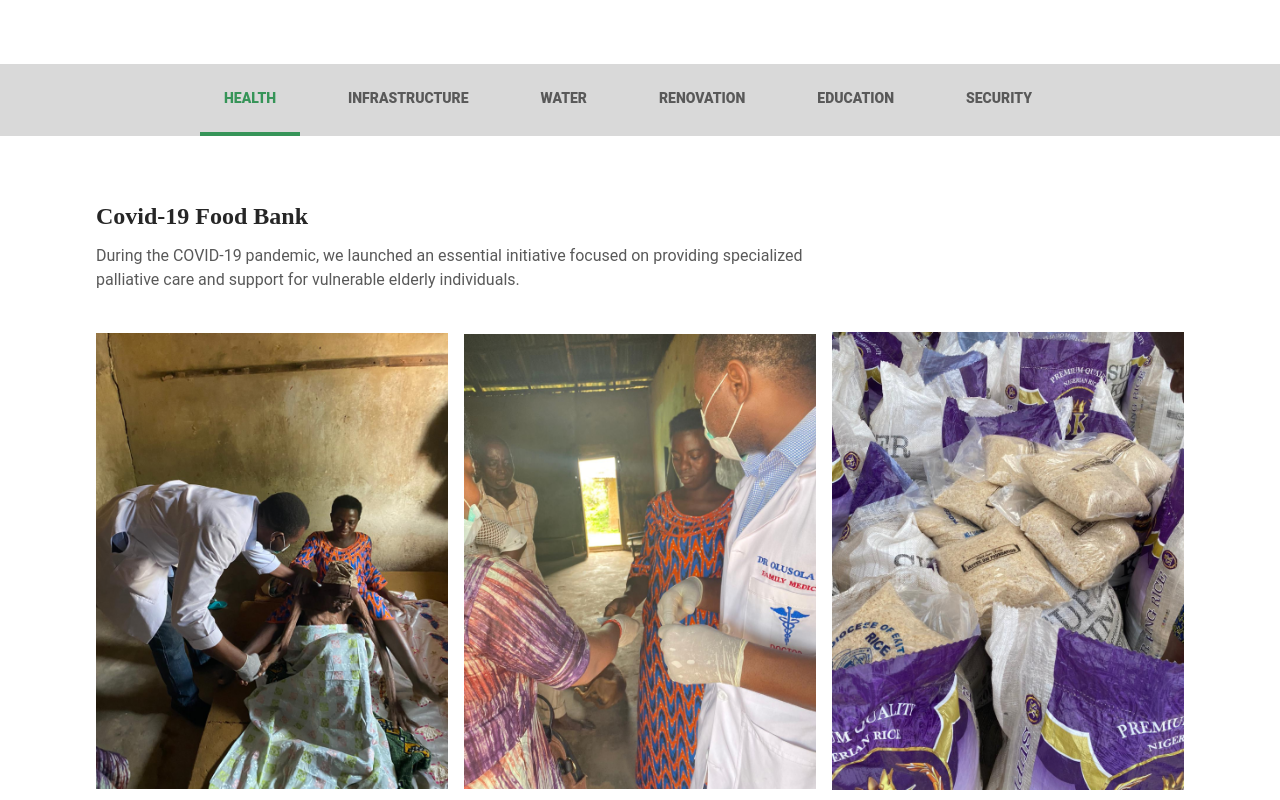
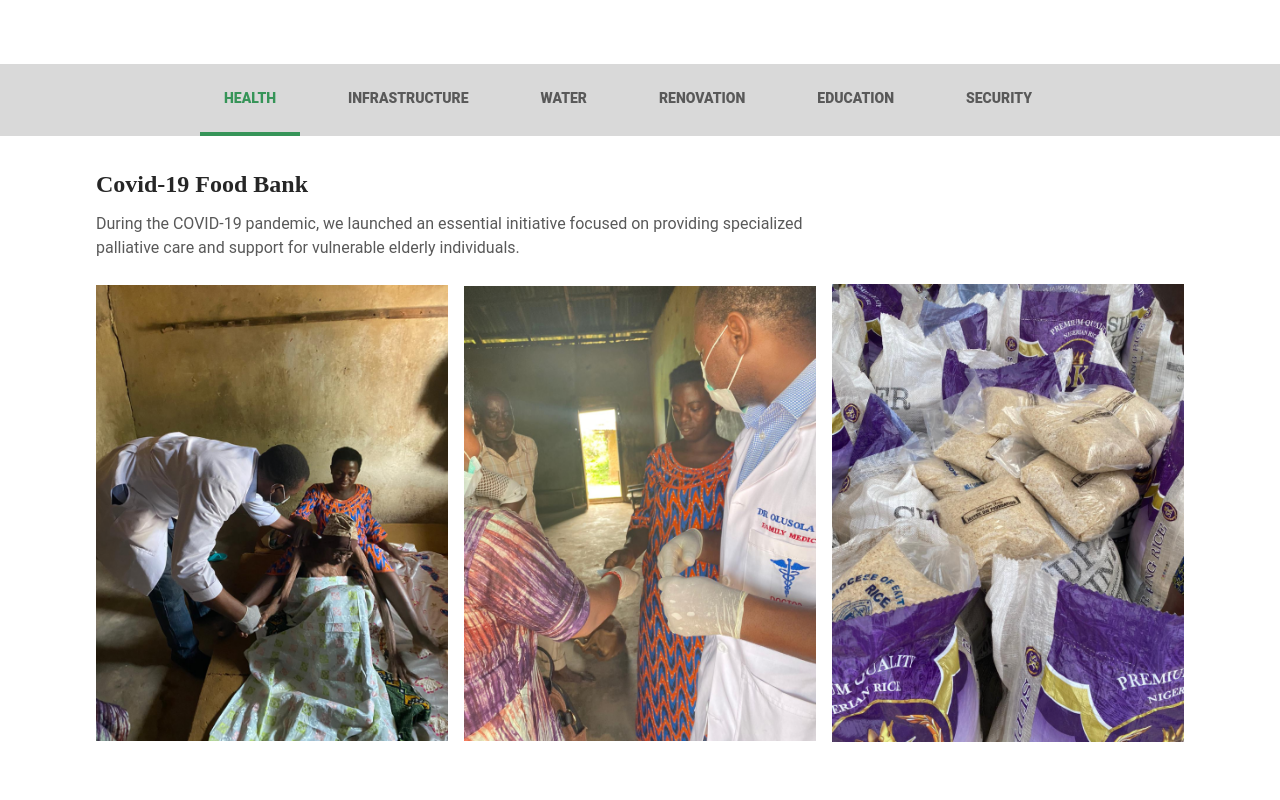
Before and after one commit to Alphalance247/jaytee-ojo-demo-repo, a Next.js app: page /Project/Community in a window 1280 px wide. Shown: the part 920-1720 px from the top of the page. Built offline with nearby package versions, Linux system fonts and the light colour scheme.

Commit message:
tab spacing changes

```diff
--- a/components/OUR-PROJECTS/CommunityProj/Palliative.tsx
+++ b/components/OUR-PROJECTS/CommunityProj/Palliative.tsx
@@ -11,8 +11,8 @@ const Palliative: React.FC<{
   alt3: string;
 }> = ({ text, headings, image1, img2, img3, alt1, alt2, alt3 }) => {
   return (
-    <div className="px-24 py-16 max-sm:p-4 max-md:p-8">
-      <div className="mb-10 max-sm:m-4">
+    <div className="px-24 py-8 max-sm:p-4 max-md:p-8">
+      <div className="mb-6 max-sm:m-4">
         <h2 className=" font-RobotoSlab font-bold text-2xl text-[#262626] mb-3 max-sm:text-xl">
           {headings}
         </h2>
--- a/components/OUR-PROJECTS/CommunityProj/Tech.tsx
+++ b/components/OUR-PROJECTS/CommunityProj/Tech.tsx
@@ -4,8 +4,8 @@ import Image from "next/image";
 const Tech = () => {
   return (
     <div className="p-24 border-t-2 border-[#D9D9D9] max-sm:p-4 max-md:p-8">
-      <div className="flex items-center gap-72 px-16 max-sm:grid max-sm:gap-y-4 max-sm:px-4 max-md:px-8 max-md:gap-20">
-        <div className="flex flex-col gap-y-4 w-[568px] max-sm:w-[300px] max-sm:gap-y-2 max-sm:grid">
+      <div className="flex items-center gap-72 px-16 max-sm:grid max-sm:gap-y-4 max-sm:px-4 max-md:px-8 max-md:gap-10">
+        <div className="flex flex-col gap-y-4 w-[568px] max-sm:w-[300px] max-sm:gap-y-2 max-sm:grid max-md:w-[470px]">
           <h2 className=" font-RobotoSlab text-3xl font-bold">Tech & ICT</h2>
           <p className=" text-base font-Roboto text-[#595959]">
             Every project leaves a lasting legacy of change, showcasing the
@@ -18,7 +18,7 @@ const Tech = () => {
           style={{
             boxShadow: "0px 8px 16px 0px rgba(0, 0, 0, 0.08)",
           }}
-          className="py-2 px-4 rounded  font-Roboto text-base font-black text-white bg-[#3BA361]"
+          className="py-2 px-4 rounded  font-Roboto text-base font-black text-white bg-[#3BA361] max-md:text-[14px]"
         >
           LEARN MORE
         </button>
```
